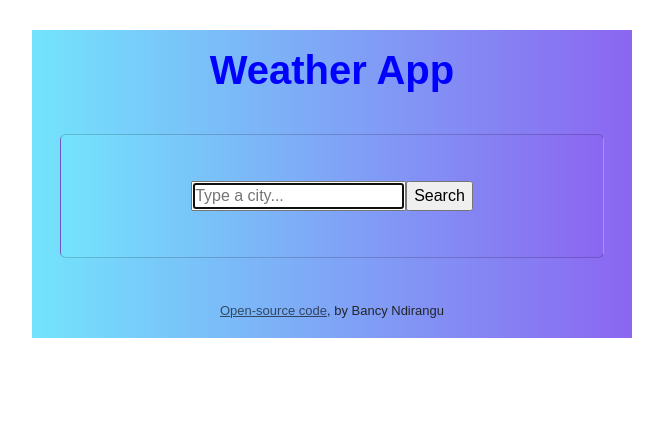
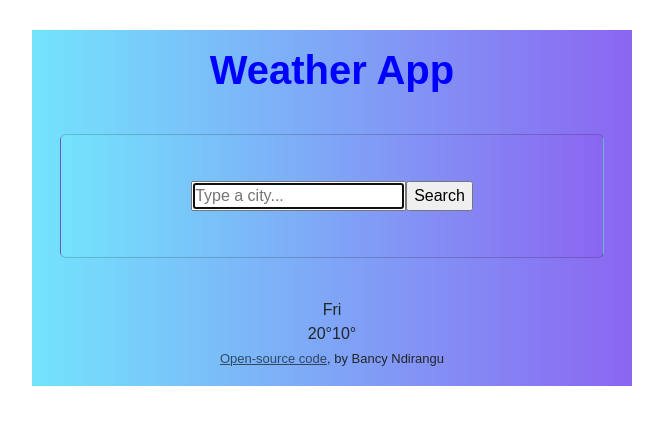
Before and after one commit to Bancy614/weather-app-bancy-react, a React (Create React App) app: page / in a window 1280 px wide. Shown: the top 424 px of the page, without its empty margins (308-971 px from the left). Built offline with nearby package versions, Linux system fonts and the light colour scheme.

Commit message:
Created the structure for the weather forecast

```diff
--- a/src/App.js
+++ b/src/App.js
@@ -2,12 +2,14 @@ import "./styles.css";
 import Footer from "./Footer";
 import "bootstrap/dist/css/bootstrap.css";
 import Weather from "./Weather";
+import WeatherForecast from "./WeatherForecast";
 
 export default function App() {
   return (
     <div className="App">
       <h1>Weather App</h1>
-      <Weather defaultCity="Nairobi" />
+      <Weather  />
+      <WeatherForecast />
       <Footer />
 
     </div>
--- /dev/null
+++ b/src/WeatherForecast.js
@@ -0,0 +1,20 @@
+import React, {useState, useEffect} from "react";
+import "./styles.css";
+
+export default function WeatherForecast(props){
+
+    return(
+        <div className="WeatherForecast">
+            <div className="row">
+                <div className="col">
+                    <div className="weatherForecast-day">Fri</div>
+                    {/* <img src={`https://openweathermap.org/img/wn/${props.weatherData.icon}@2x.png`} alt={weatherData.description} className="img-fluid" /> */}
+                    <div className="weatherForecastTemperatures">
+                        <span className="weatherForecastTemperature-max">20°</span>
+                        <span className="weatherForecastTemperature-min">10°</span>
+                    </div>
+                </div>
+            </div>
+        </div>
+    )
+}
--- a/src/styles.css
+++ b/src/styles.css
@@ -112,7 +112,6 @@ li{
   font-weight: 500;
   line-height:34px;
   width: auto;
-
 }
 .unit{
   font-size: 12px;
@@ -121,9 +120,15 @@ li{
   top: -22px;
 }
 li{
-
   line-height: 20px;
   font-size: 14px;
 }
 
 }
+.WeatherForecast{
+  text-align: center;
+}
+.weatherTemperature-min{
+  opacity: 0.6;
+  margin-left: 5px;
+}
```
